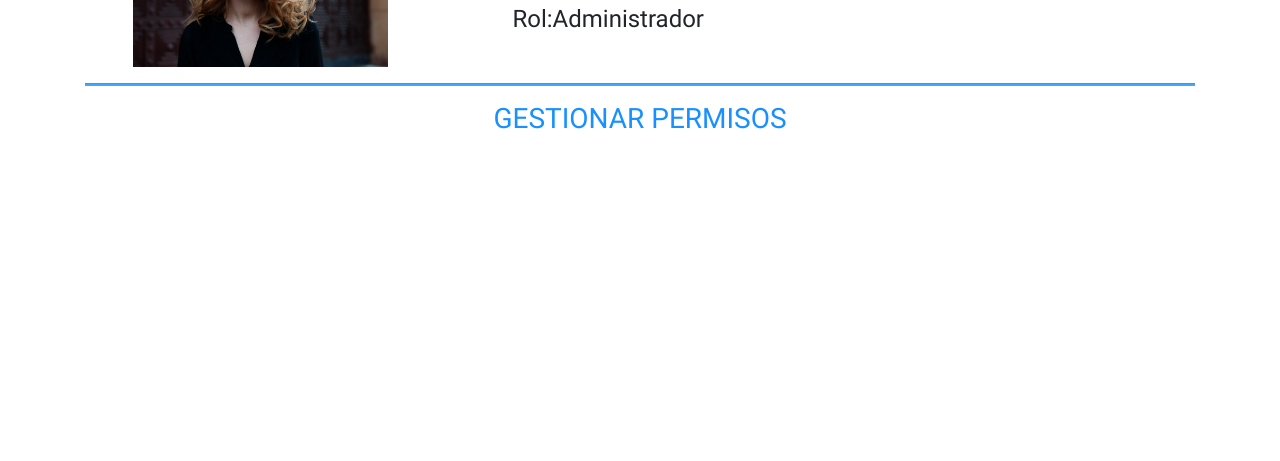
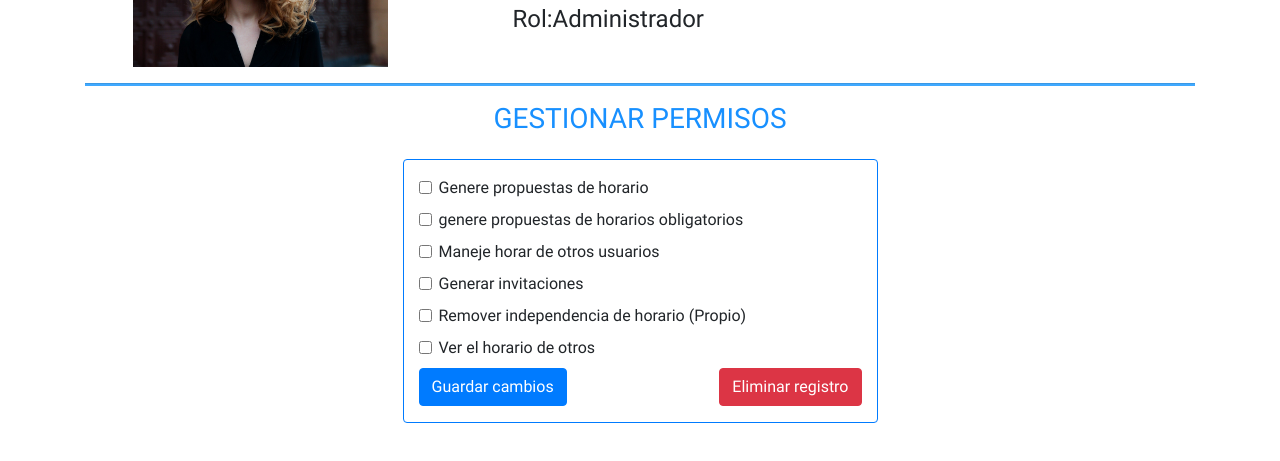
Before and after one commit to gianca243/Alpha-proyect-bictia, a plain HTML site: page assets/pages/permisos.html in a window 1280 px wide. Shown: the part 151-612 px from the top of the page. Drawn offline with nearby package versions, Linux system fonts and the light colour scheme.

Commit message:
permisos

```diff
--- a/assets/pages/permisos.html
+++ b/assets/pages/permisos.html
@@ -27,6 +27,50 @@
     <div class="d-flex justify-content-center">
       <h3 class="colorPermisos">GESTIONAR PERMISOS</h3>
     </div>
+    <div class="row d-flex flex-column align-items-center pt-3">
+      <div class="col-sm-12 col-md-5 border border-primary rounded">
+        <div class="form-check py-1 pt-3">
+          <input class="form-check-input" type="checkbox" name="exampleRadios" id="exampleRadios1" value="option1">
+          <label class="form-check-label" for="exampleRadios1">
+            Genere propuestas de horario
+          </label>
+        </div>
+        <div class="form-check py-1">
+          <input class="form-check-input" type="checkbox" name="exampleRadios" id="exampleRadios2" value="option2">
+          <label class="form-check-label" for="exampleRadios2">
+            genere propuestas de horarios obligatorios
+          </label>
+        </div>
+        <div class="form-check py-1">
+          <input class="form-check-input" type="checkbox" name="exampleRadios" id="exampleRadios3" value="option3">
+          <label class="form-check-label" for="exampleRadios3">
+            Maneje horar de otros usuarios
+          </label>
+        </div>
+        <div class="form-check py-1">
+          <input class="form-check-input" type="checkbox" name="exampleRadios" id="exampleRadios4" value="option4">
+          <label class="form-check-label" for="exampleRadios4">
+            Generar invitaciones
+          </label>
+        </div>
+        <div class="form-check py-1">
+          <input class="form-check-input" type="checkbox" name="exampleRadios" id="exampleRadios5" value="option5">
+          <label class="form-check-label" for="exampleRadios5">
+            Remover independencia de horario (Propio)
+          </label>
+        </div>
+        <div class="form-check py-1">
+          <input class="form-check-input" type="checkbox" name="exampleRadios" id="exampleRadios6" value="option6">
+          <label class="form-check-label" for="exampleRadios6">
+            Ver el horario de otros
+          </label>
+        </div>
+        <div class="d-flex justify-content-between pt-1 pb-3">
+          <a href="#" class="btn btn-primary">Guardar cambios</a>
+          <a href="#" class="btn btn-danger">Eliminar registro</a>
+        </div>
+      </div>
+    </div>
   </main>
 
 
```
